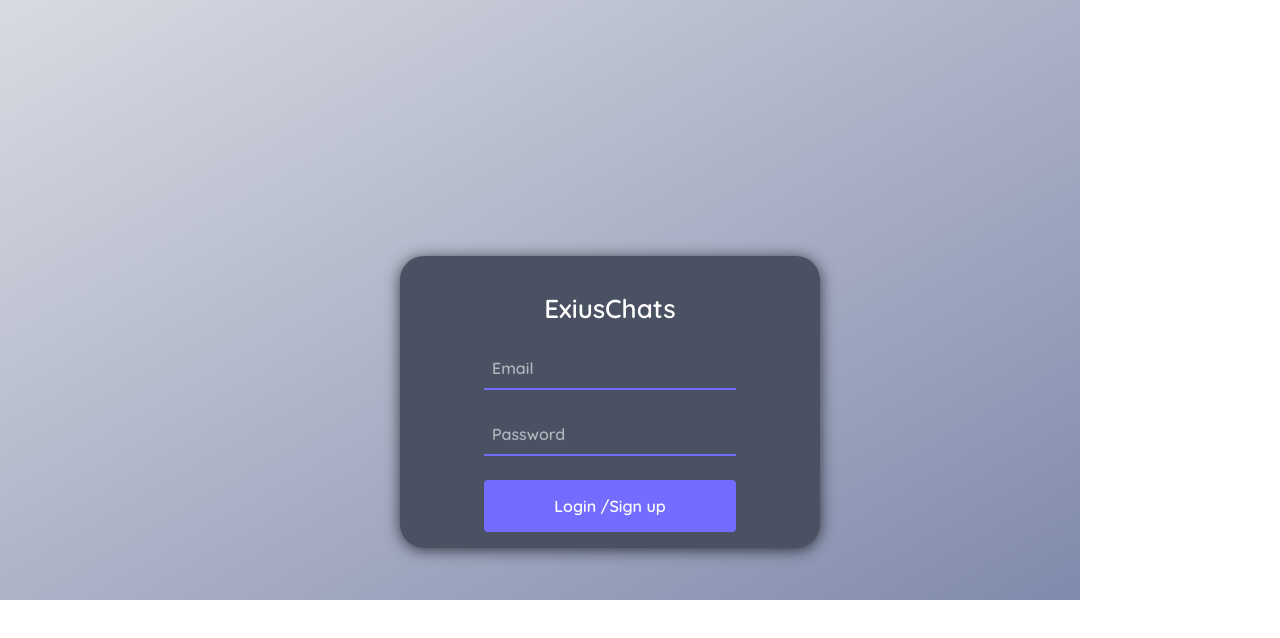
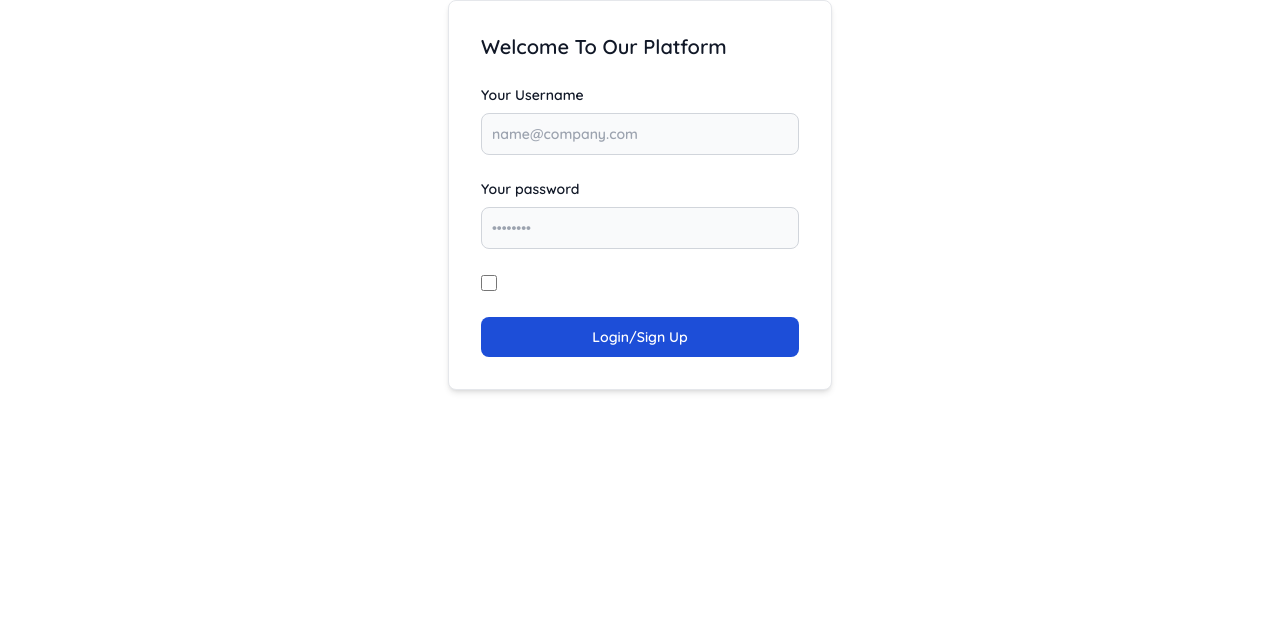
Before and after one commit to Antonio94709/Chat-App-NextJs, a Next.js app: page / in a window 1280 px wide. Shown: the top 638 px of the page. Built offline with nearby package versions, Linux system fonts and the light colour scheme.

Commit message:
fourteenth commit

```diff
--- a/pages/index.js
+++ b/pages/index.js
@@ -30,27 +30,64 @@ export default function Auth() {
   }
 
   return (
-    <div className="background">
-      <div className="auth-container">
-        <form className="auth-form" onSubmit={(e) => onSubmit(e)}>
-          <div className="auth-title">ExiusChats</div>
-          <div className="input-container">
+    <div className="">
+      <div class="p-4 m-auto max-w-sm bg-white rounded-lg border border-gray-200 shadow-md sm:p-6 lg:p-8 dark:bg-gray-800 dark:border-gray-700">
+        <form class="space-y-6" action="#" onSubmit={(e) => onSubmit(e)}>
+          <h5 class="text-xl font-medium text-gray-900 dark:text-white">
+            Welcome To Our Platform
+          </h5>
+          <div>
+            <label
+              for="email"
+              class="block mb-2 text-sm font-medium text-gray-900 dark:text-gray-300"
+            >
+              Your Username
+            </label>
             <input
-              placeholder="Email"
-              className="text-input"
+              type="text"
+              name="email"
+              id="email"
+              class="bg-gray-50 border border-gray-300 text-gray-900 text-sm rounded-lg focus:ring-blue-500 focus:border-blue-500 block w-full p-2.5 dark:bg-gray-600 dark:border-gray-500 dark:placeholder-gray-400 dark:text-white"
+              placeholder="name@company.com"
+              required=""
               onChange={(e) => setUsername(e.target.value)}
             />
           </div>
-          <div className="input-container">
+          <div>
+            <label
+              for="password"
+              class="block mb-2 text-sm font-medium text-gray-900 dark:text-gray-300"
+            >
+              Your password
+            </label>
             <input
               type="password"
-              placeholder="Password"
-              className="text-input"
+              name="password"
+              id="password"
+              placeholder="••••••••"
+              class="bg-gray-50 border border-gray-300 text-gray-900 text-sm rounded-lg focus:ring-blue-500 focus:border-blue-500 block w-full p-2.5 dark:bg-gray-600 dark:border-gray-500 dark:placeholder-gray-400 dark:text-white"
+              required=""
               onChange={(e) => setSecret(e.target.value)}
             />
           </div>
-          <button type="submit" className="submit-button">
-            Login /Sign up
+          <div class="flex items-start">
+            <div class="flex items-start">
+              <div class="flex items-center h-5">
+                <input
+                  id="remember"
+                  aria-describedby="remember"
+                  type="checkbox"
+                  class="w-4 h-4 bg-gray-50 rounded border border-gray-300 focus:ring-3 focus:ring-blue-300 dark:bg-gray-700 dark:border-gray-600 dark:focus:ring-blue-600 dark:ring-offset-gray-800"
+                  required=""
+                />
+              </div>
+            </div>
+          </div>
+          <button
+            type="submit"
+            class="w-full text-white bg-blue-700 hover:bg-blue-800 focus:ring-4 focus:ring-blue-300 font-medium rounded-lg text-sm px-5 py-2.5 text-center dark:bg-blue-600 dark:hover:bg-blue-700 dark:focus:ring-blue-800"
+          >
+            Login/Sign Up
           </button>
         </form>
       </div>
```
